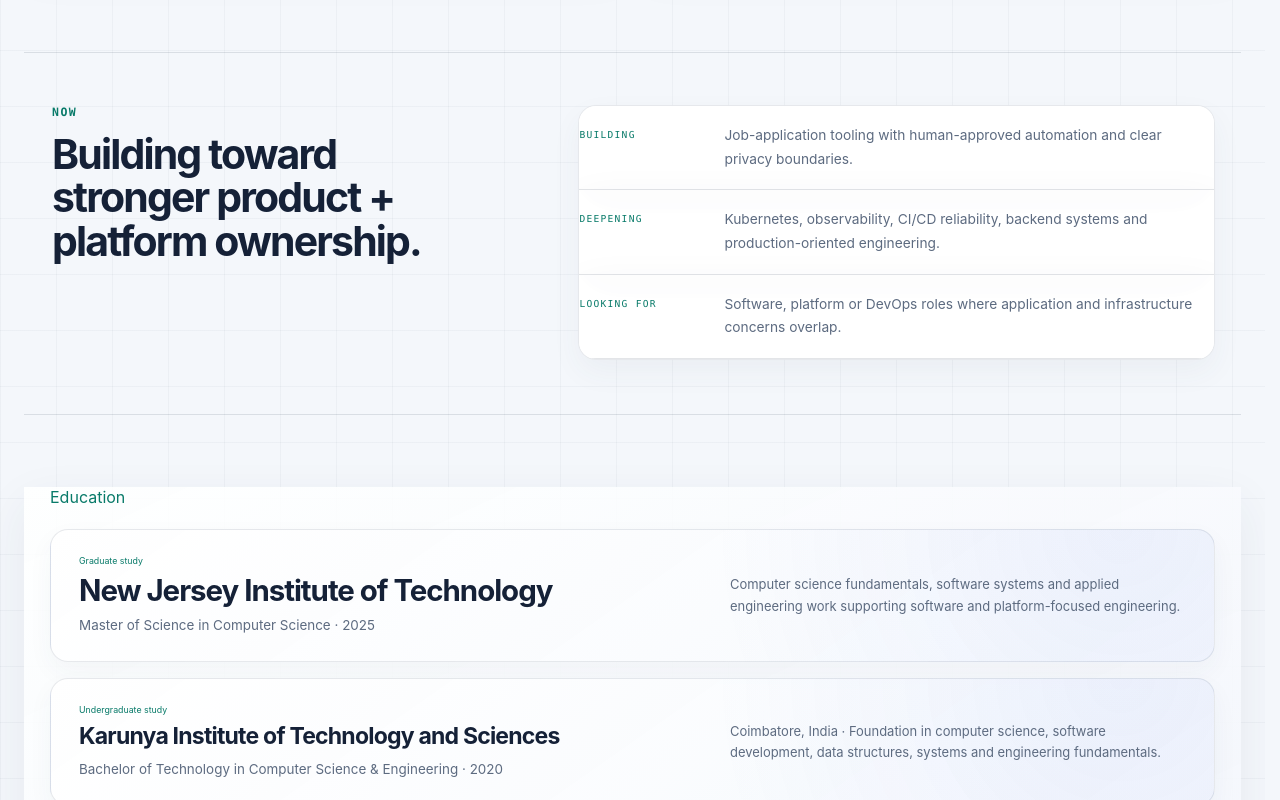
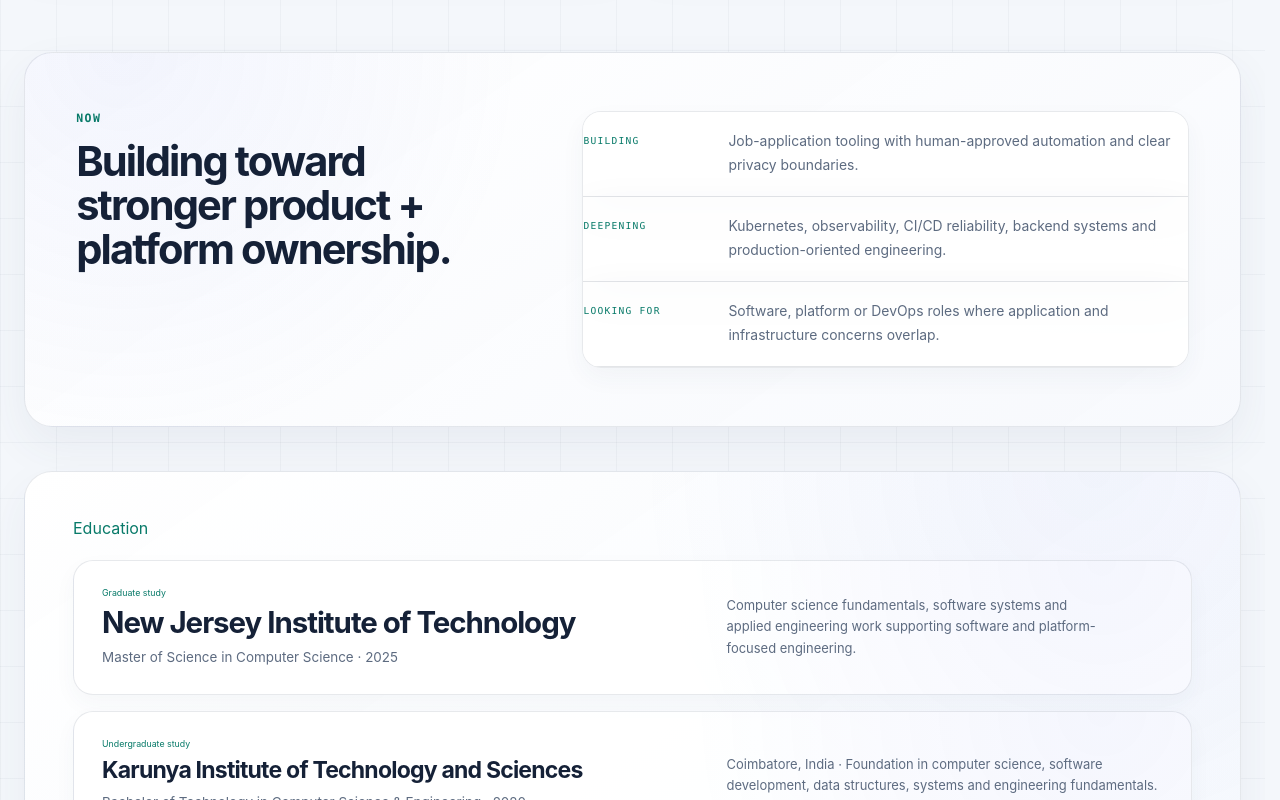
Before and after one commit to SamuelSudeepAyyala/samuel-sudeep-portfolio, an Angular app: page / in a window 1280 px wide. Shown: the part 6740-7540 px from the top of the page. Built offline with nearby package versions, Linux system fonts and the light colour scheme.

Commit message:
Polish Now and education containers

```diff
--- a/public/now-polish.css
+++ b/public/now-polish.css
@@ -1,34 +1,33 @@
 /* Focused refinement for the Now + Education sections. */
 
 .now.section-pad {
-  margin-top: 68px;
-  padding: 52px 26px 54px !important;
+  margin-top: 72px;
+  padding: clamp(42px, 4.8vw, 58px) clamp(34px, 4vw, 52px) !important;
   display: grid;
-  grid-template-columns: minmax(0, .9fr) minmax(0, 1.1fr);
-  gap: clamp(42px, 5vw, 70px);
+  grid-template-columns: minmax(0, .92fr) minmax(0, 1.08fr);
+  gap: clamp(38px, 5vw, 68px);
   align-items: center;
-  border: 0 !important;
-  border-top: 1px solid var(--line) !important;
-  border-bottom: 1px solid var(--line) !important;
-  border-radius: 0 !important;
-  background: transparent !important;
-  box-shadow: none !important;
+  border: 1px solid var(--line) !important;
+  border-radius: 28px !important;
+  background:
+    radial-gradient(circle at 8% 0%, color-mix(in srgb, var(--accent) 7%, transparent), transparent 34%),
+    color-mix(in srgb, var(--surface) 90%, transparent) !important;
+  box-shadow: 0 20px 52px rgba(2, 8, 20, .08) !important;
   box-sizing: border-box;
 }
 
 .now.section-pad > div:first-child {
   min-width: 0;
-  padding-left: 2px;
 }
 
 .now.section-pad .eyebrow {
-  margin-bottom: 14px;
+  margin: 0 0 14px;
 }
 
 .now.section-pad h2 {
-  max-width: 560px;
+  max-width: 570px;
   margin: 0;
-  font-size: clamp(2.1rem, 3.2vw, 3.3rem) !important;
+  font-size: clamp(2.15rem, 3.25vw, 3.35rem) !important;
   line-height: 1.06 !important;
   letter-spacing: -.045em;
   text-wrap: balance;
@@ -39,17 +38,17 @@
   overflow: hidden;
   display: grid;
   border: 1px solid var(--line);
-  border-radius: 18px;
-  background: color-mix(in srgb, var(--surface-strong) 72%, transparent);
-  box-shadow: 0 14px 34px rgba(2, 8, 20, .08);
+  border-radius: 19px;
+  background: color-mix(in srgb, var(--surface-strong) 70%, transparent);
+  box-shadow: 0 12px 28px rgba(2, 8, 20, .06);
 }
 
 .now-grid > div {
   min-width: 0;
-  padding: 19px 22px;
+  padding: 20px 22px;
   display: grid;
-  grid-template-columns: 92px minmax(0, 1fr);
-  gap: 20px;
+  grid-template-columns: 94px minmax(0, 1fr);
+  gap: 22px;
   align-items: start;
   border-bottom: 1px solid var(--line);
 }
@@ -61,7 +60,7 @@
 .now-grid .mono {
   margin: 3px 0 0;
   color: var(--accent-2);
-  font-size: .55rem;
+  font-size: .56rem;
   line-height: 1.45;
   letter-spacing: .13em;
 }
@@ -69,21 +68,24 @@
 .now-grid p {
   margin: 0;
   color: var(--muted-strong);
-  font-size: .86rem;
-  line-height: 1.62;
+  font-size: .87rem;
+  line-height: 1.64;
   text-wrap: pretty;
 }
 
-/* Education uses a normal section rhythm with an inner gutter. */
+/* Education becomes its own rounded section with clear separation. */
 .education.section-pad {
-  margin-top: 72px !important;
-  padding: 0 26px 34px !important;
+  margin-top: 44px !important;
+  padding: clamp(32px, 3.8vw, 46px) clamp(30px, 3.8vw, 48px) clamp(34px, 4vw, 48px) !important;
   display: block !important;
-  border: 0 !important;
-  border-radius: 0 !important;
-  background: transparent !important;
-  box-shadow: none !important;
+  border: 1px solid var(--line) !important;
+  border-radius: 28px !important;
+  background:
+    radial-gradient(circle at 88% 0%, color-mix(in srgb, var(--accent) 5%, transparent), transparent 38%),
+    color-mix(in srgb, var(--surface) 88%, transparent) !important;
+  box-shadow: 0 18px 46px rgba(2, 8, 20, .065) !important;
   box-sizing: border-box;
+  overflow: hidden;
 }
 
 .education-main {
@@ -101,17 +103,17 @@
 
 .education-entry {
   min-width: 0;
-  padding: 25px 28px;
+  padding: 26px 28px;
   display: grid;
   grid-template-columns: minmax(0, 1.15fr) minmax(260px, .85fr);
   gap: 34px;
   align-items: center;
   border: 1px solid var(--line);
-  border-radius: 18px;
+  border-radius: 20px;
   background:
-    radial-gradient(circle at 92% 0%, color-mix(in srgb, var(--accent) 7%, transparent), transparent 38%),
-    color-mix(in srgb, var(--surface) 78%, transparent);
-  box-shadow: 0 12px 30px rgba(2, 8, 20, .06);
+    radial-gradient(circle at 92% 0%, color-mix(in srgb, var(--accent) 6%, transparent), transparent 40%),
+    color-mix(in srgb, var(--surface-strong) 70%, transparent);
+  box-shadow: 0 10px 26px rgba(2, 8, 20, .045);
 }
 
 .education-entry h2,
@@ -152,10 +154,18 @@
   font-size: .55rem;
 }
 
+html[data-theme="light"] app-home .now.section-pad {
+  background:
+    radial-gradient(circle at 8% 0%, rgba(81,110,232,.07), transparent 34%),
+    linear-gradient(145deg, rgba(255,255,255,.98), rgba(247,249,253,.96)) !important;
+  border-color: rgba(28,44,68,.10) !important;
+  box-shadow: 0 18px 46px rgba(53,71,99,.065) !important;
+}
+
 html[data-theme="light"] app-home .now-grid {
-  background: rgba(255,255,255,.84);
+  background: rgba(255,255,255,.94);
   border-color: rgba(28,44,68,.10);
-  box-shadow: 0 12px 30px rgba(53,71,99,.05);
+  box-shadow: 0 10px 24px rgba(53,71,99,.045);
 }
 
 html[data-theme="light"] app-home .now-grid > div {
@@ -166,19 +176,27 @@ html[data-theme="light"] app-home .now-grid p {
   color: #56657a;
 }
 
+html[data-theme="light"] app-home .education.section-pad {
+  background:
+    radial-gradient(circle at 88% 0%, rgba(81,110,232,.055), transparent 40%),
+    linear-gradient(145deg, rgba(255,255,255,.985), rgba(246,249,253,.97)) !important;
+  border-color: rgba(28,44,68,.10) !important;
+  box-shadow: 0 18px 46px rgba(53,71,99,.06) !important;
+}
+
 html[data-theme="light"] app-home .education-entry {
   background:
-    radial-gradient(circle at 92% 0%, rgba(81,110,232,.07), transparent 38%),
-    linear-gradient(145deg, rgba(255,255,255,.96), rgba(246,249,253,.94));
+    radial-gradient(circle at 92% 0%, rgba(81,110,232,.055), transparent 40%),
+    rgba(255,255,255,.92);
   border-color: rgba(28,44,68,.10);
-  box-shadow: 0 10px 26px rgba(53,71,99,.045);
+  box-shadow: 0 9px 22px rgba(53,71,99,.04);
 }
 
 @media (max-width: 1180px) {
   .now.section-pad {
     grid-template-columns: 1fr;
-    gap: 28px;
-    padding: 44px 24px 46px !important;
+    gap: 30px;
+    padding: 42px 32px 44px !important;
   }
 
   .now.section-pad h2 {
@@ -197,9 +215,10 @@ html[data-theme="light"] app-home .education-entry {
 
 @media (max-width: 700px) {
   .now.section-pad {
-    margin-top: 38px;
-    padding: 34px 16px 36px !important;
+    margin-top: 42px;
+    padding: 30px 20px 32px !important;
     gap: 22px;
+    border-radius: 22px !important;
   }
 
   .now.section-pad h2 {
@@ -207,13 +226,13 @@ html[data-theme="light"] app-home .education-entry {
   }
 
   .now-grid {
-    border-radius: 15px;
+    border-radius: 16px;
   }
 
   .now-grid > div {
     grid-template-columns: 1fr;
     gap: 8px;
-    padding: 17px 18px;
+    padding: 18px;
   }
 
   .now-grid .mono {
@@ -221,8 +240,9 @@ html[data-theme="light"] app-home .education-entry {
   }
 
   .education.section-pad {
-    margin-top: 48px !important;
-    padding: 0 16px 26px !important;
+    margin-top: 30px !important;
+    padding: 26px 20px 28px !important;
+    border-radius: 22px !important;
   }
 
   .education-main > .eyebrow {
@@ -234,7 +254,7 @@ html[data-theme="light"] app-home .education-entry {
   }
 
   .education-entry {
-    padding: 19px 18px;
-    border-radius: 15px;
+    padding: 20px 18px;
+    border-radius: 16px;
   }
 }
```
